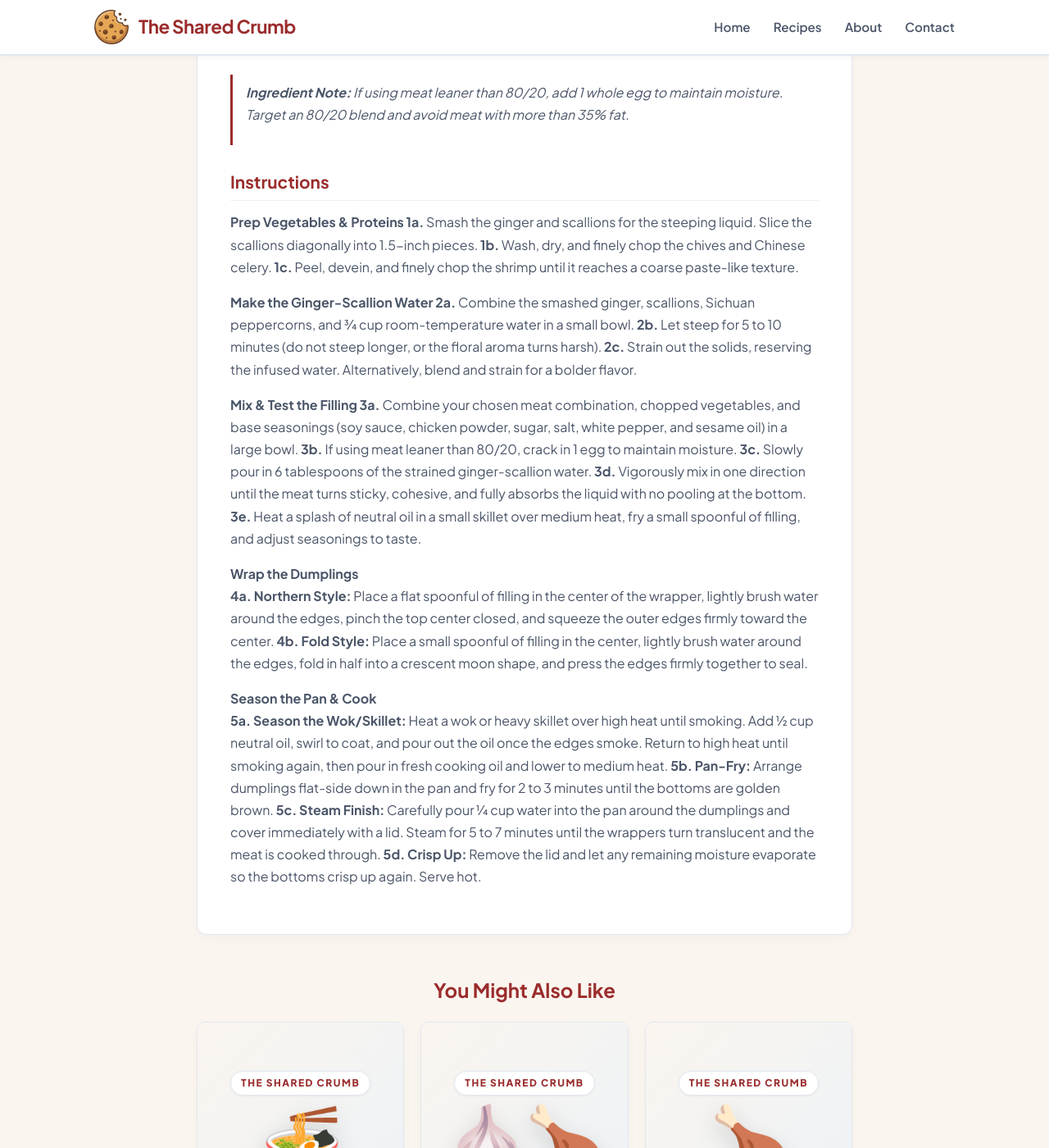
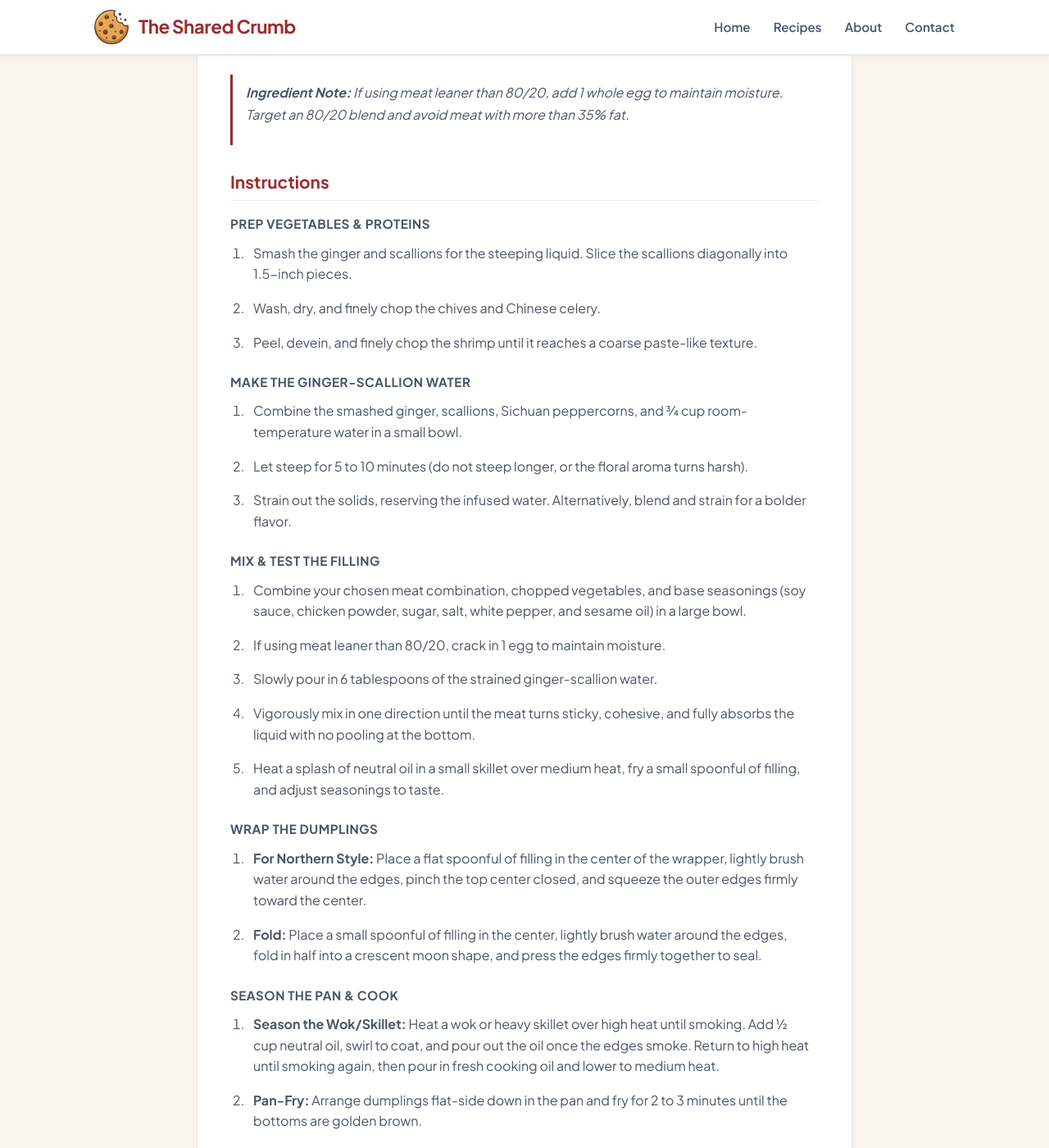
Before and after one commit to TheSharedCrumb/TheSharedCrumb, a Jekyll site: the page built from _recipes/Dumplings_NorthernStyle.md, in a window 1280 px wide and 1400 px high, scrolled down 2672 px. Shown: the whole window at 82% size. Built offline with Jekyll 4.4.1, drawn with Linux system fonts in a browser that asks for light colours; some of the changed text lies outside the part shown.

Commit message:
Reformat instructions for clarity and consistency

```diff
--- a/_recipes/Dumplings_NorthernStyle.md
+++ b/_recipes/Dumplings_NorthernStyle.md
@@ -58,29 +58,29 @@ Special thanks to Mark for showing us how it's done.
 > **Ingredient Note:** If using meat leaner than 80/20, add 1 whole egg to maintain moisture. Target an 80/20 blend and avoid meat with more than 35% fat.
 
 ### Instructions
-**Prep Vegetables & Proteins**
-**1a.** Smash the ginger and scallions for the steeping liquid. Slice the scallions diagonally into 1.5-inch pieces.
-**1b.** Wash, dry, and finely chop the chives and Chinese celery.
-**1c.** Peel, devein, and finely chop the shrimp until it reaches a coarse paste-like texture.
+#### **Prep Vegetables & Proteins**
+1. Smash the ginger and scallions for the steeping liquid. Slice the scallions diagonally into 1.5-inch pieces.
+2. Wash, dry, and finely chop the chives and Chinese celery.
+3. Peel, devein, and finely chop the shrimp until it reaches a coarse paste-like texture.
 
-**Make the Ginger-Scallion Water**
-**2a.** Combine the smashed ginger, scallions, Sichuan peppercorns, and ¾ cup room-temperature water in a small bowl.
-**2b.** Let steep for 5 to 10 minutes (do not steep longer, or the floral aroma turns harsh).
-**2c.** Strain out the solids, reserving the infused water. Alternatively, blend and strain for a bolder flavor.
+#### **Make the Ginger-Scallion Water**
+4. Combine the smashed ginger, scallions, Sichuan peppercorns, and ¾ cup room-temperature water in a small bowl.
+5. Let steep for 5 to 10 minutes (do not steep longer, or the floral aroma turns harsh).
+6. Strain out the solids, reserving the infused water. Alternatively, blend and strain for a bolder flavor.
 
-**Mix & Test the Filling**
-**3a.** Combine your chosen meat combination, chopped vegetables, and base seasonings (soy sauce, chicken powder, sugar, salt, white pepper, and sesame oil) in a large bowl.
-**3b.** If using meat leaner than 80/20, crack in 1 egg to maintain moisture.
-**3c.** Slowly pour in 6 tablespoons of the strained ginger-scallion water.
-**3d.** Vigorously mix in one direction until the meat turns sticky, cohesive, and fully absorbs the liquid with no pooling at the bottom.
-**3e.** Heat a splash of neutral oil in a small skillet over medium heat, fry a small spoonful of filling, and adjust seasonings to taste.
+#### **Mix & Test the Filling**
+7. Combine your chosen meat combination, chopped vegetables, and base seasonings (soy sauce, chicken powder, sugar, salt, white pepper, and sesame oil) in a large bowl.
+8. If using meat leaner than 80/20, crack in 1 egg to maintain moisture.
+9. Slowly pour in 6 tablespoons of the strained ginger-scallion water.
+10. Vigorously mix in one direction until the meat turns sticky, cohesive, and fully absorbs the liquid with no pooling at the bottom.
+11. Heat a splash of neutral oil in a small skillet over medium heat, fry a small spoonful of filling, and adjust seasonings to taste.
 
-**Wrap the Dumplings**
-**4a. Northern Style:** Place a flat spoonful of filling in the center of the wrapper, lightly brush water around the edges, pinch the top center closed, and squeeze the outer edges firmly toward the center.
-**4b. Fold Style:** Place a small spoonful of filling in the center, lightly brush water around the edges, fold in half into a crescent moon shape, and press the edges firmly together to seal.
+#### **Wrap the Dumplings**
+12. **For Northern Style:** Place a flat spoonful of filling in the center of the wrapper, lightly brush water around the edges, pinch the top center closed, and squeeze the outer edges firmly toward the center.
+12. **Fold:** Place a small spoonful of filling in the center, lightly brush water around the edges, fold in half into a crescent moon shape, and press the edges firmly together to seal.
 
-**Season the Pan & Cook**
-**5a. Season the Wok/Skillet:** Heat a wok or heavy skillet over high heat until smoking. Add ½ cup neutral oil, swirl to coat, and pour out the oil once the edges smoke. Return to high heat until smoking again, then pour in fresh cooking oil and lower to medium heat.
-**5b. Pan-Fry:** Arrange dumplings flat-side down in the pan and fry for 2 to 3 minutes until the bottoms are golden brown.
-**5c. Steam Finish:** Carefully pour ¼ cup water into the pan around the dumplings and cover immediately with a lid. Steam for 5 to 7 minutes until the wrappers turn translucent and the meat is cooked through.
-**5d. Crisp Up:** Remove the lid and let any remaining moisture evaporate so the bottoms crisp up again. Serve hot.
+#### **Season the Pan & Cook**
+13. **Season the Wok/Skillet:** Heat a wok or heavy skillet over high heat until smoking. Add ½ cup neutral oil, swirl to coat, and pour out the oil once the edges smoke. Return to high heat until smoking again, then pour in fresh cooking oil and lower to medium heat.
+14. **Pan-Fry:** Arrange dumplings flat-side down in the pan and fry for 2 to 3 minutes until the bottoms are golden brown.
+15. **Steam Finish:** Carefully pour ¼ cup water into the pan around the dumplings and cover immediately with a lid. Steam for 5 to 7 minutes until the wrappers turn translucent and the meat is cooked through.
+16. **Crisp Up:** Remove the lid and let any remaining moisture evaporate so the bottoms crisp up again. Serve hot.
```
